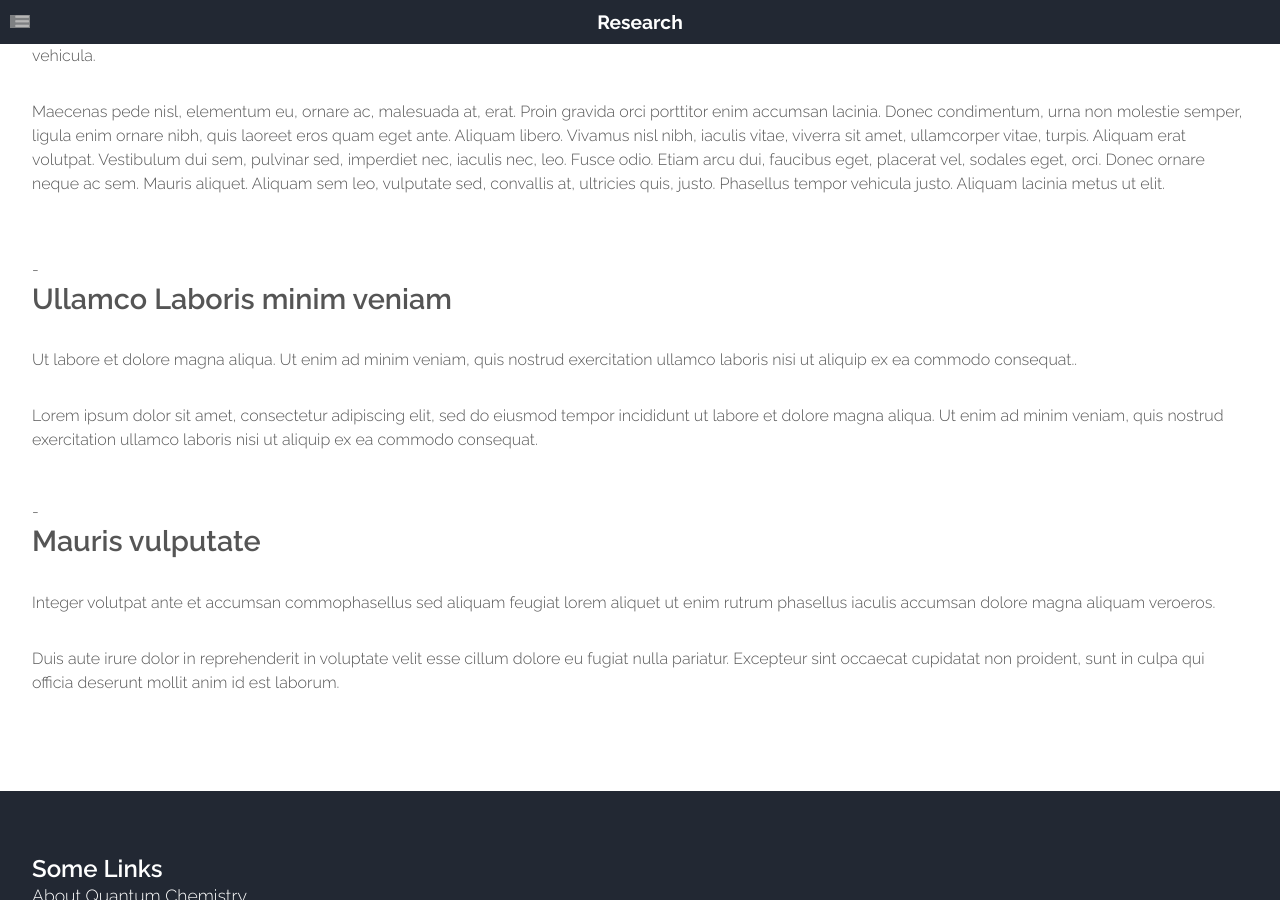
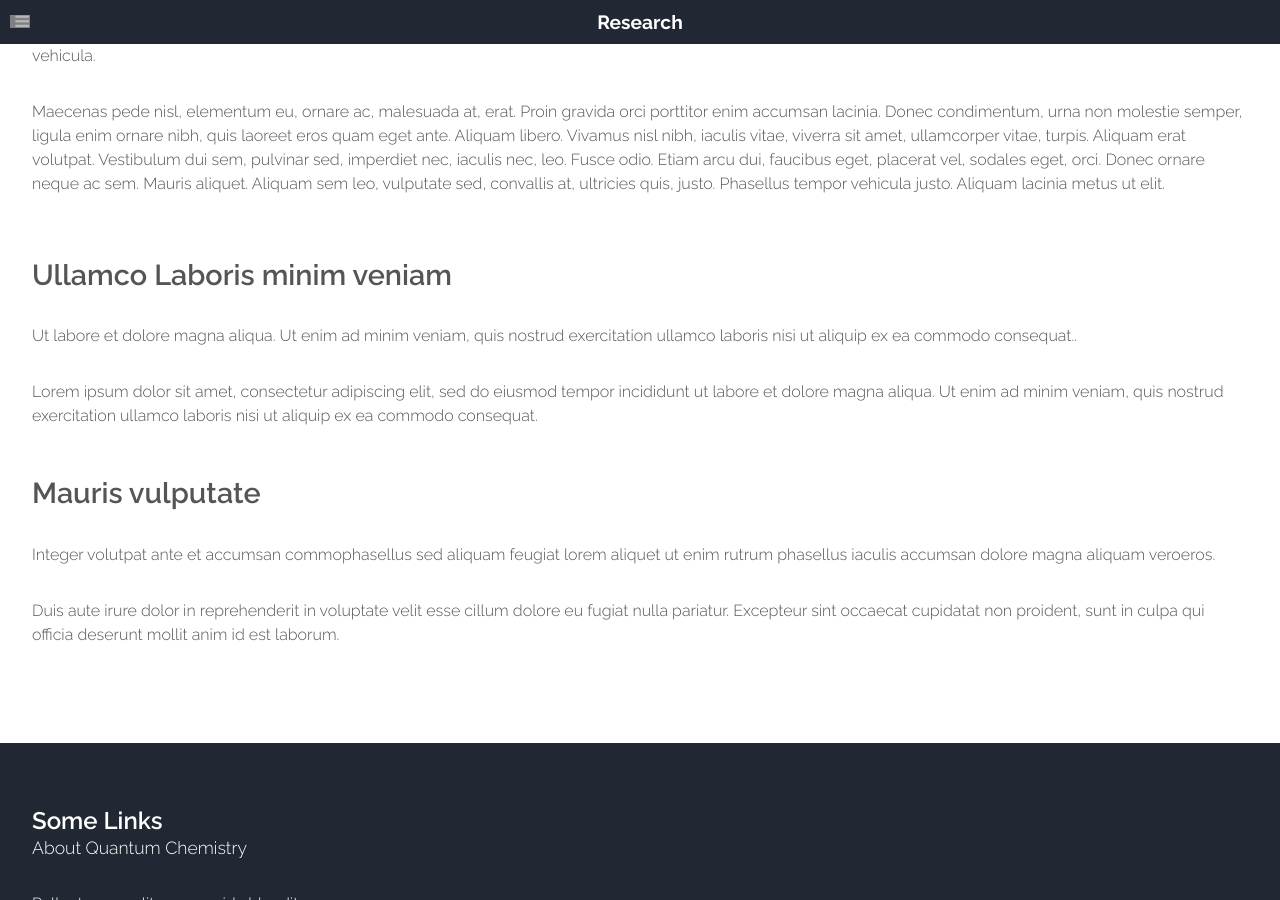
Before and after one commit to old-jekyll-templates/Horizons-Jekyll-Theme, a Jekyll site: the page built from research.html, in a window 1280 px wide and 900 px high, scrolled down 548 px. Built offline with Jekyll 4.4.1, drawn with Linux system fonts in a browser that asks for light colours; grey boxes are pictures that could not be loaded.

Commit message:
Update researchbar.html

```diff
--- a/_includes/researchbar.html
+++ b/_includes/researchbar.html
@@ -2,8 +2,7 @@
 
        <div id="sidebar" class="4u sidebar">
        {% for post in site.posts offset: 0 limit: 2 %}
-		  <section> -
-
+		  <section>
 		   <header class="major">
 				<h2>{{ post.title }}</h2>
 			</header>
```
